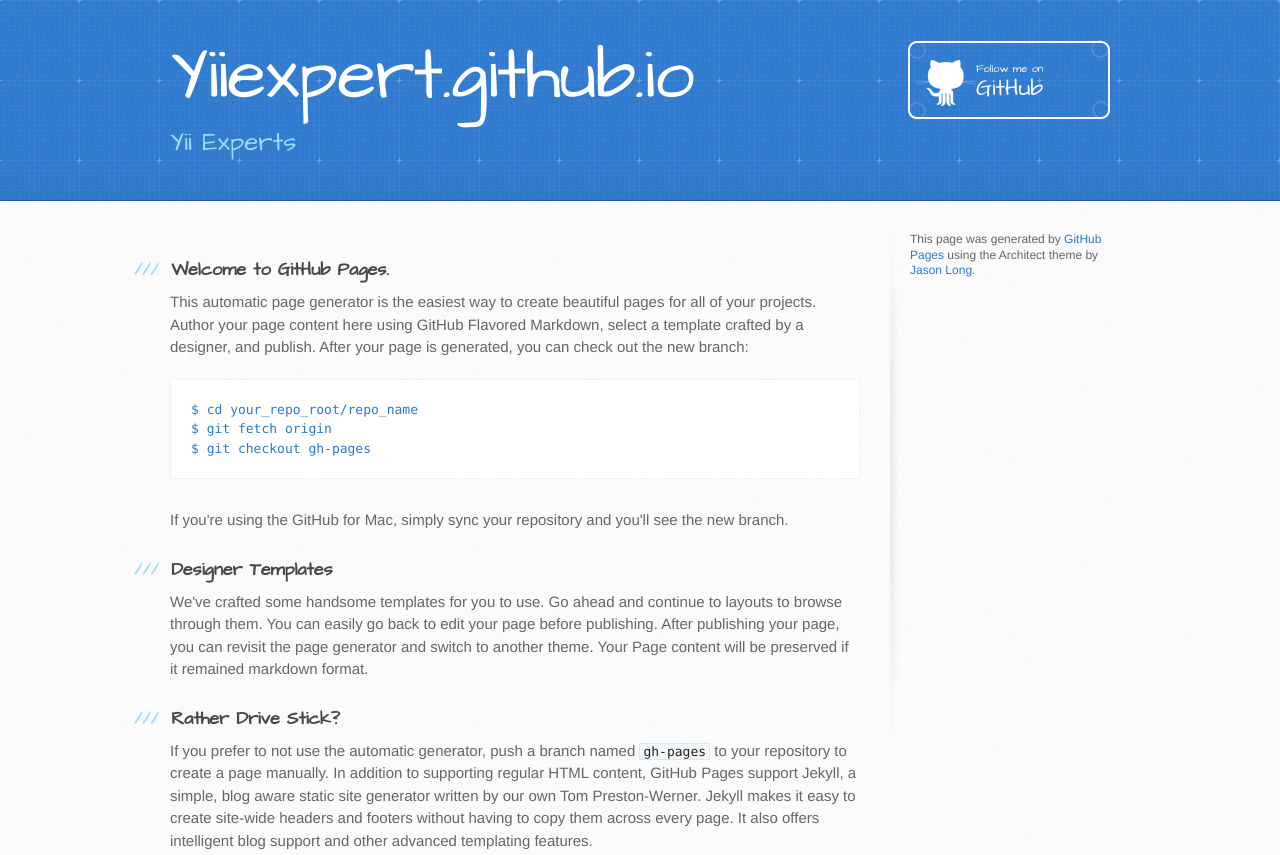
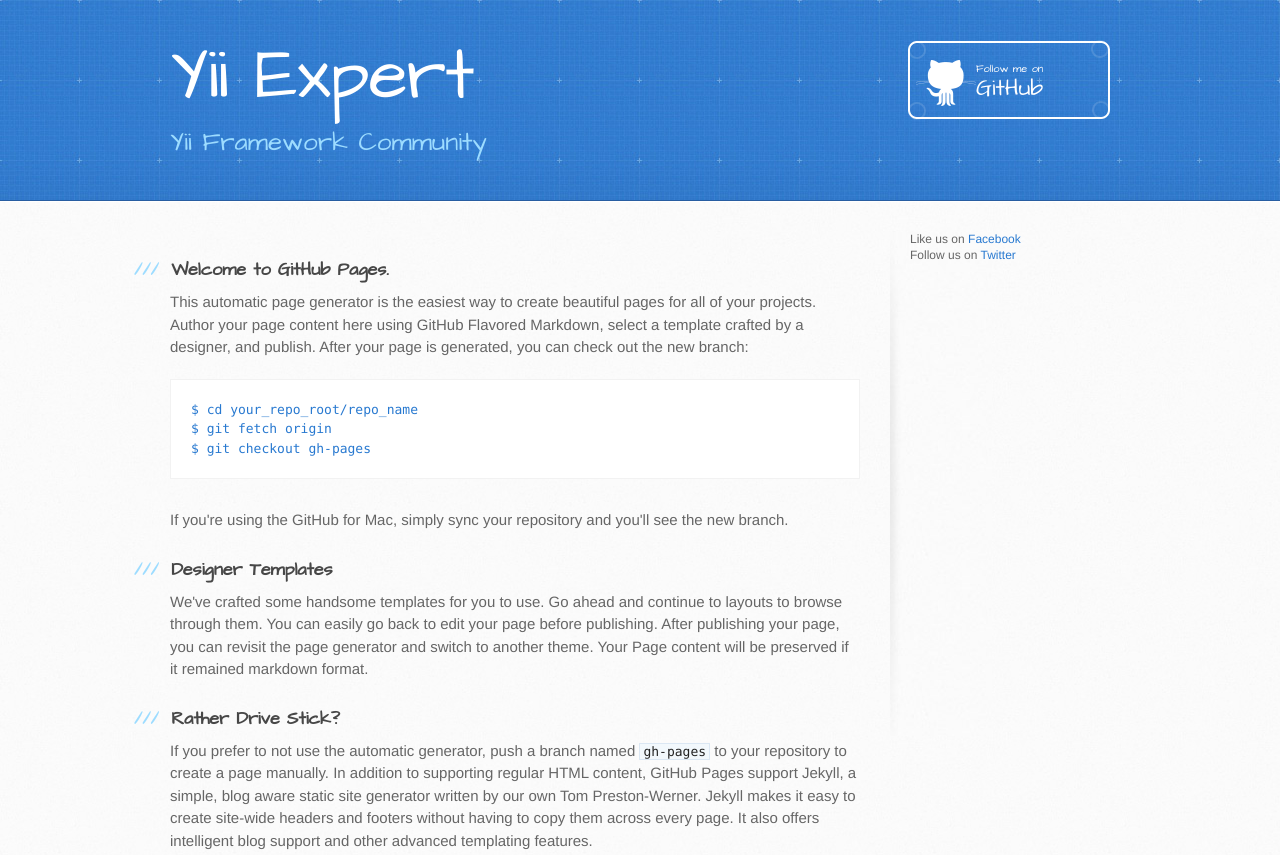
Before and after one commit to yiiexpert/yiiexpert.github.io, a plain HTML site: page index.html in a window 1280 px wide. Shown: the top 855 px of the page. Drawn offline with Linux system fonts and the light colour scheme.

Commit message:
update index file

```diff
--- a/index.html
+++ b/index.html
@@ -13,62 +13,40 @@
     <script src="//html5shiv.googlecode.com/svn/trunk/html5.js"></script>
     <![endif]-->
 
-    <title>Yiiexpert.github.io by yiiexpert</title>
+<title>Yii Expert</title>
 </head>
 
 <body>
 <header>
   <div class="inner">
-        <h1>Yiiexpert.github.io</h1>
-        <h2>Yii Experts</h2>
-        <a href="https://github.com/yiiexpert" class="button"><small>Follow me on</small>GitHub</a>
-      </div>
+    <h1>Yii Expert</h1>
+    <h2>Yii Framework Community</h2>
+    <a href="https://github.com/yiiexpert" class="button"><small>Follow me on</small>GitHub</a> </div>
 </header>
-
 <div id="content-wrapper">
   <div class="inner clearfix">
     <section id="main-content">
-          <h3>
-<a name="welcome-to-github-pages" class="anchor" href="#welcome-to-github-pages"><span class="octicon octicon-link"></span></a>Welcome to GitHub Pages.</h3>
-
+      <h3> <a name="welcome-to-github-pages" class="anchor" href="#welcome-to-github-pages"><span class="octicon octicon-link"></span></a>Welcome to GitHub Pages.</h3>
       <p>This automatic page generator is the easiest way to create beautiful pages for all of your projects. Author your page content here using GitHub Flavored Markdown, select a template crafted by a designer, and publish. After your page is generated, you can check out the new branch:</p>
-
       <pre><code>$ cd your_repo_root/repo_name
 $ git fetch origin
 $ git checkout gh-pages
 </code></pre>
-
       <p>If you're using the GitHub for Mac, simply sync your repository and you'll see the new branch.</p>
-
-<h3>
-<a name="designer-templates" class="anchor" href="#designer-templates"><span class="octicon octicon-link"></span></a>Designer Templates</h3>
-
+      <h3> <a name="designer-templates" class="anchor" href="#designer-templates"><span class="octicon octicon-link"></span></a>Designer Templates</h3>
       <p>We've crafted some handsome templates for you to use. Go ahead and continue to layouts to browse through them. You can easily go back to edit your page before publishing. After publishing your page, you can revisit the page generator and switch to another theme. Your Page content will be preserved if it remained markdown format.</p>
-
-<h3>
-<a name="rather-drive-stick" class="anchor" href="#rather-drive-stick"><span class="octicon octicon-link"></span></a>Rather Drive Stick?</h3>
-
+      <h3> <a name="rather-drive-stick" class="anchor" href="#rather-drive-stick"><span class="octicon octicon-link"></span></a>Rather Drive Stick?</h3>
       <p>If you prefer to not use the automatic generator, push a branch named <code>gh-pages</code> to your repository to create a page manually. In addition to supporting regular HTML content, GitHub Pages support Jekyll, a simple, blog aware static site generator written by our own Tom Preston-Werner. Jekyll makes it easy to create site-wide headers and footers without having to copy them across every page. It also offers intelligent blog support and other advanced templating features.</p>
-
-<h3>
-<a name="authors-and-contributors" class="anchor" href="#authors-and-contributors"><span class="octicon octicon-link"></span></a>Authors and Contributors</h3>
-
+      <h3> <a name="authors-and-contributors" class="anchor" href="#authors-and-contributors"><span class="octicon octicon-link"></span></a>Authors and Contributors</h3>
       <p>You can <a href="https://github.com/blog/821" class="user-mention">@mention</a> a GitHub username to generate a link to their profile. The resulting <code>&lt;a&gt;</code> element will link to the contributor's GitHub Profile. For example: In 2007, Chris Wanstrath (<a href="https://github.com/defunkt" class="user-mention">@defunkt</a>), PJ Hyett (<a href="https://github.com/pjhyett" class="user-mention">@pjhyett</a>), and Tom Preston-Werner (<a href="https://github.com/mojombo" class="user-mention">@mojombo</a>) founded GitHub.</p>
-
-<h3>
-<a name="support-or-contact" class="anchor" href="#support-or-contact"><span class="octicon octicon-link"></span></a>Support or Contact</h3>
-
+      <h3> <a name="support-or-contact" class="anchor" href="#support-or-contact"><span class="octicon octicon-link"></span></a>Support or Contact</h3>
       <p>Having trouble with Pages? Check out the documentation at <a href="http://help.github.com/pages">http://help.github.com/pages</a> or contact <a href="mailto:support@github.com">support@github.com</a> and we’ll help you sort it out.</p>
     </section>
-
     <aside id="sidebar">
-
-
-          <p>This page was generated by <a href="https://pages.github.com">GitHub Pages</a> using the Architect theme by <a href="https://twitter.com/jasonlong">Jason Long</a>.</p>
+      <p>Like us on <a href="https://facebook.com/yiiexperts">Facebook</a><br />
+        Follow us on <a href="https://twitter.com/yiiexperts">Twitter</a></p>
     </aside>
   </div>
 </div>
-
-
 </body>
 </html>
```
Lines whose indentation alone changed are shown as unchanged.
